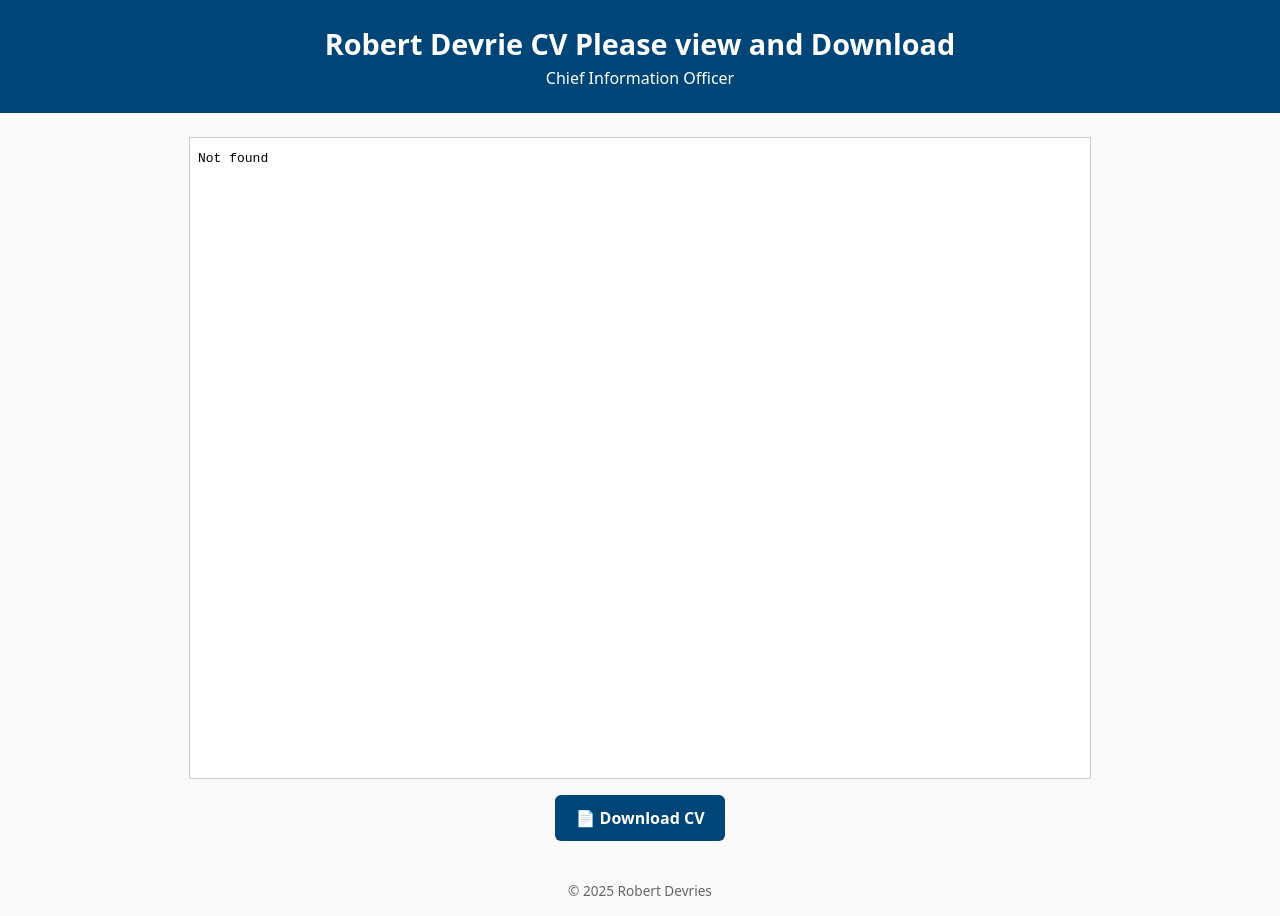
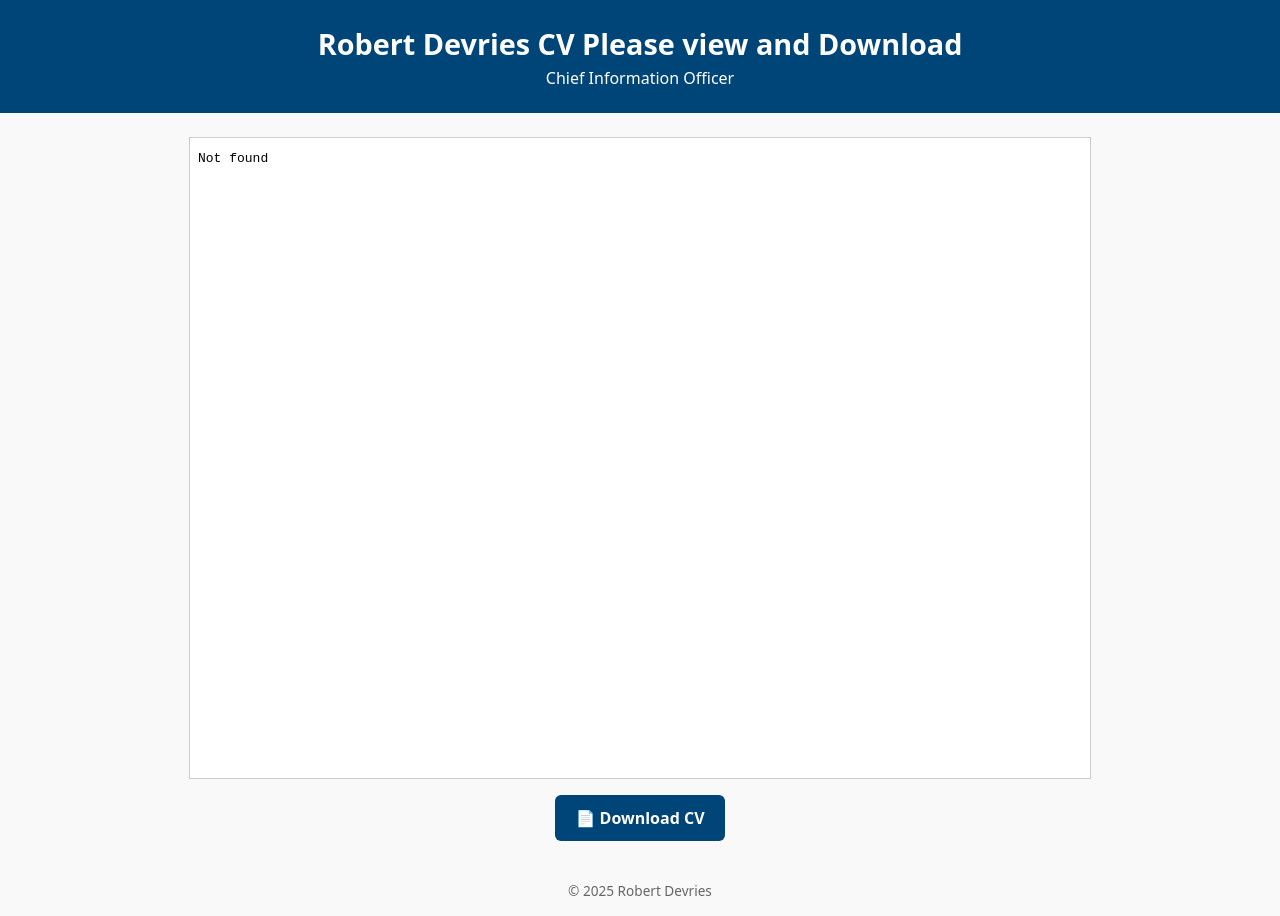
Before and after one commit to RobD-user/CV-website, a plain HTML site: page index.html in a window 1280 px wide. Drawn offline with Linux system fonts and the light colour scheme.

Commit message:
Update index.html

```diff
--- a/index.html
+++ b/index.html
@@ -67,7 +67,7 @@
 </head>
 <body>
   <header>
-    <h1>Robert Devrie CV Please view and Download</h1>
+    <h1>Robert Devries CV Please view and Download</h1>
     <p class="subtitle">Chief Information Officer</p>
   </header>
 
```
